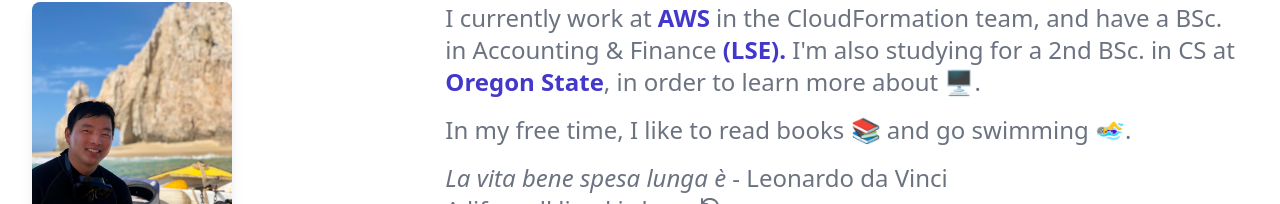
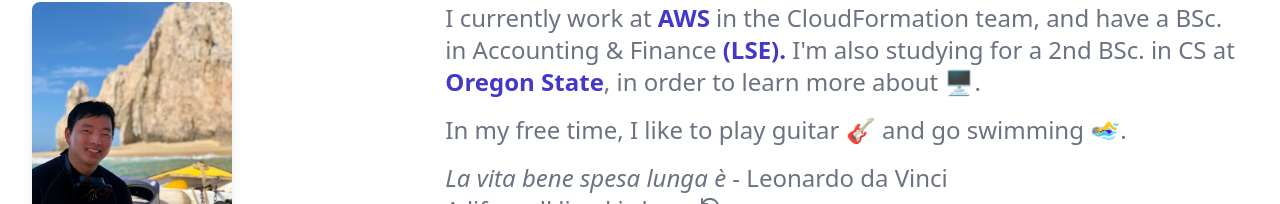
Before and after one commit to adnjoo/portfolio-website, a React (Vite) app: page / in a window 1280 px wide. Shown: the part 258-462 px from the top of the page. Built offline with nearby package versions, Linux system fonts and the light colour scheme.

Commit message:
change About

```diff
--- a/src/components/About.tsx
+++ b/src/components/About.tsx
@@ -92,7 +92,7 @@ export default function About() {
                       {/* P2 */}
                       <div className="order-3 ">
                         <p className="text-gray-500">
-                          In my free time, I like to read books 📚 and go
+                          In my free time, I like to play guitar 🎸 and go
                           swimming 🏊‍♀️.
                         </p>
                       </div>
```
